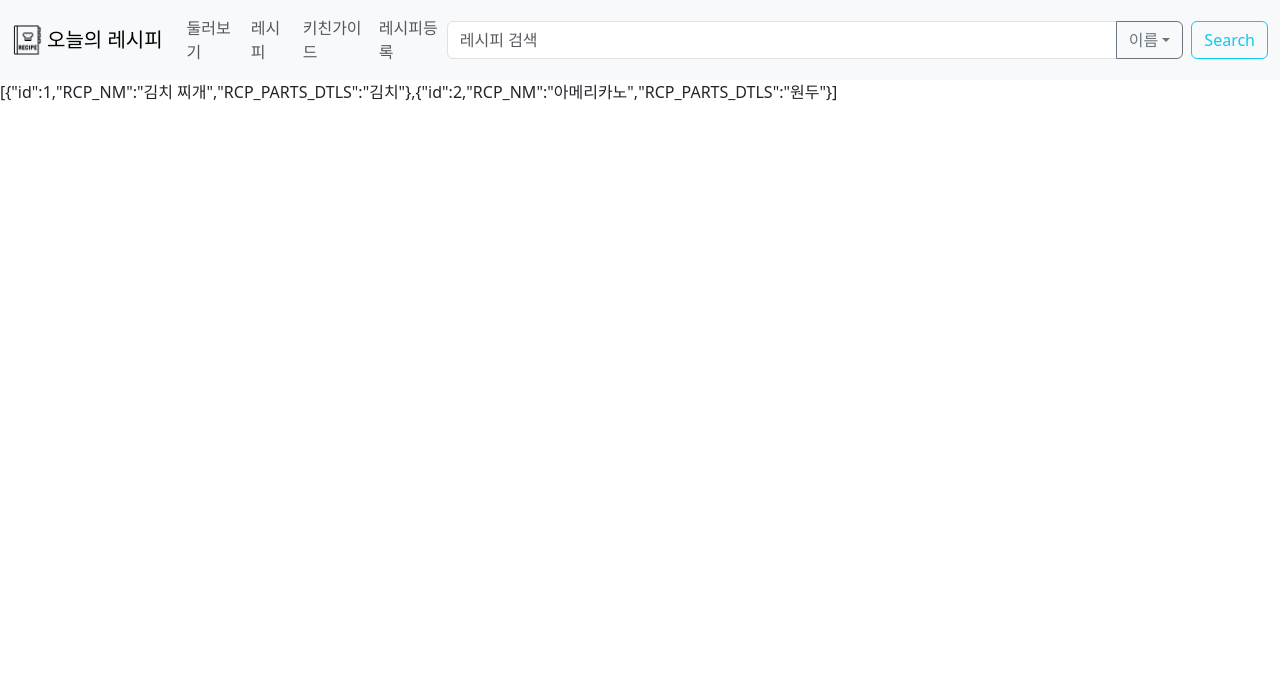
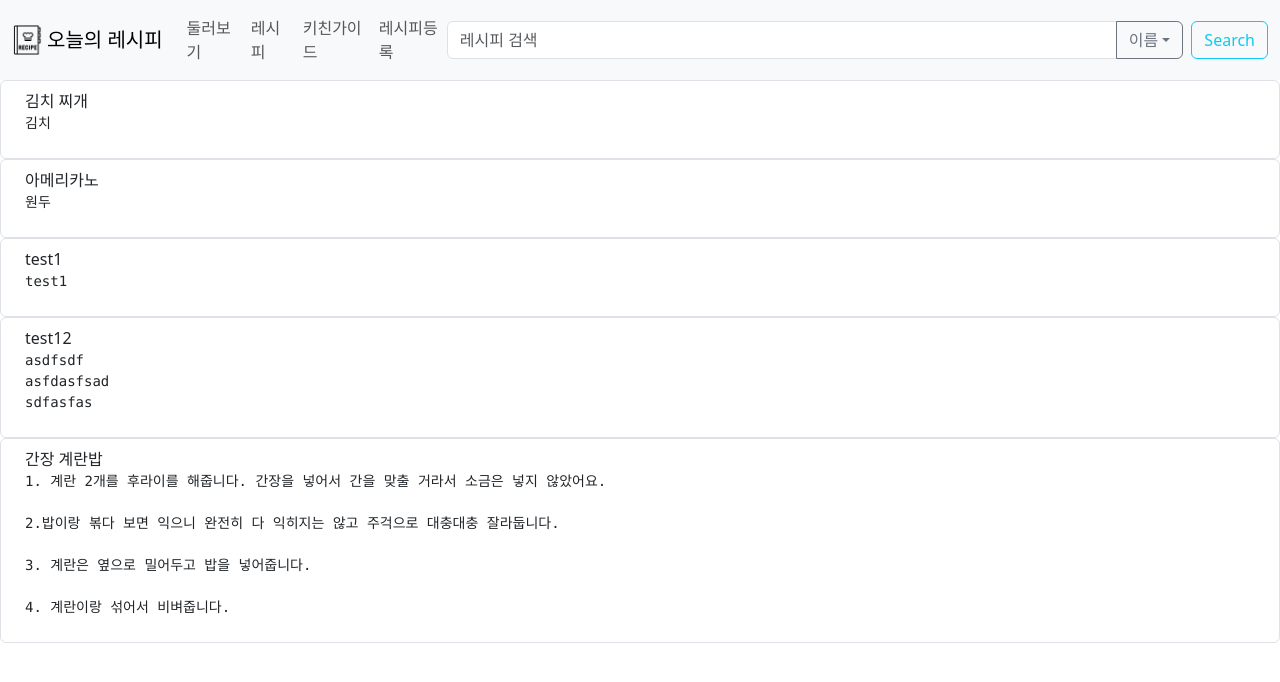
Before and after one commit to GunwooJo/react-team-project, a React (Create React App) app: page / in a window 1280 px wide. Shown: the top 682 px of the page. Built offline with nearby package versions, Linux system fonts and the light colour scheme; data requests are answered from the project's data file.

Commit message:
레시피 리스트 페이지 제작

```diff
--- a/db.json
+++ b/db.json
@@ -178,7 +178,21 @@
       "id": 2,
       "RCP_NM": "아메리카노",
       "RCP_PARTS_DTLS": "원두"
-
+    },
+    {
+      "RCP_NM": "test1",
+      "RCP_PARTS_DTLS": "test1",
+      "id": 3
+    },
+    {
+      "RCP_NM": "test12",
+      "RCP_PARTS_DTLS": "asdfsdf\nasfdasfsad\nsdfasfas",
+      "id": 4
+    },
+    {
+      "RCP_NM": "간장 계란밥",
+      "RCP_PARTS_DTLS": "1. 계란 2개를 후라이를 해줍니다. 간장을 넣어서 간을 맞출 거라서 소금은 넣지 않았어요.\n\n2.밥이랑 볶다 보면 익으니 완전히 다 익히지는 않고 주걱으로 대충대충 잘라둡니다.\n\n3. 계란은 옆으로 밀어두고 밥을 넣어줍니다.\n\n4. 계란이랑 섞어서 비벼줍니다.",
+      "id": 5
     }
   ]
 }
--- a/src/App.js
+++ b/src/App.js
@@ -6,6 +6,7 @@ import MainPage from "./pages/MainPage";
 import RecipeListPage from "./pages/RecipeListPage";
 import RecipeDetailPage from "./pages/RecipeDetailPage";
 import AddRecipe from "./components/AddRecipe";
+import UserRecipeListPage from "./pages/UserRecipeListPage";
 
 function App() {
   return (
@@ -17,6 +18,7 @@ function App() {
           <Route path='/recipe/list' element={<RecipeListPage/>}/>
           <Route path='/recipe/:RCP_NM' element={<RecipeDetailPage/>}/>
           <Route path='/recipe/addUserRecipe' element={<AddRecipe/>}/>
+          <Route path='/recipe/UserRecipeList' element={<UserRecipeListPage/>}/>
         </Routes>
       </BrowserRouter>
 
--- a/src/components/Header.jsx
+++ b/src/components/Header.jsx
@@ -37,7 +37,7 @@ function Header() {
             <Nav.Link href="/recipe/list">둘러보기</Nav.Link>
             <Nav.Link href="#action2">레시피</Nav.Link>
             <Nav.Link href="#action3">키친가이드</Nav.Link>
-            <Nav.Link href="#action3">레시피등록</Nav.Link>
+            <Nav.Link href="/recipe/addUserRecipe">레시피등록</Nav.Link>
           </Nav>
 
           <Form className="d-flex">
--- a/src/pages/UserRecipeListPage.jsx
+++ b/src/pages/UserRecipeListPage.jsx
@@ -1,29 +1,51 @@
 import axios from "axios";
-import {React,useState} from "react";
+import {React,useEffect,useState} from "react";
+import Badge from 'react-bootstrap/Badge';
+import ListGroup from 'react-bootstrap/ListGroup';
 
-const UserRecipeListPage=()=>{
-    const [title,setTitle] = useState('');
-    const [des,setDes] = useState('');
-    const ary= [];
+
+function UserRecipeListPage(){
+    const [recipeData,setrecipeData] = useState([]);
+
+const fetchRecipeData=()=>{
     axios
     .get('http://localhost:3001/addRecipe')
     .then((response)=>{
+        const fetchData = response.data;
+        setrecipeData(fetchData);
+    }).catch(console.error)
+}
 
-        setTitle(JSON.stringify(response.data))
-        console.log(ary.RCP_NM)
 
-    })
-    .catch(console.log)
+useEffect(()=>{
+    fetchRecipeData();
+},[])
 
     return(
         <div>
-            {title}
-
+            {
+                   recipeData.map((data,index)=>{
+                    return(
+                        <ListGroup as="ol" >
+                        <ListGroup.Item
+                        as="li"
+                        className="d-flex justify-content-between align-items-start"
+                        >
+                            <div className="ms-2 me-auto">
+                                <div >{data.RCP_NM}</div>
+                                <pre >{data.RCP_PARTS_DTLS}</pre>
+                            </div>
+                        </ListGroup.Item>
+                    </ListGroup>
+                    )
+                })
+            }
         </div>
     )
-
 }
 
 
 
+
+
 export default UserRecipeListPage;
```
